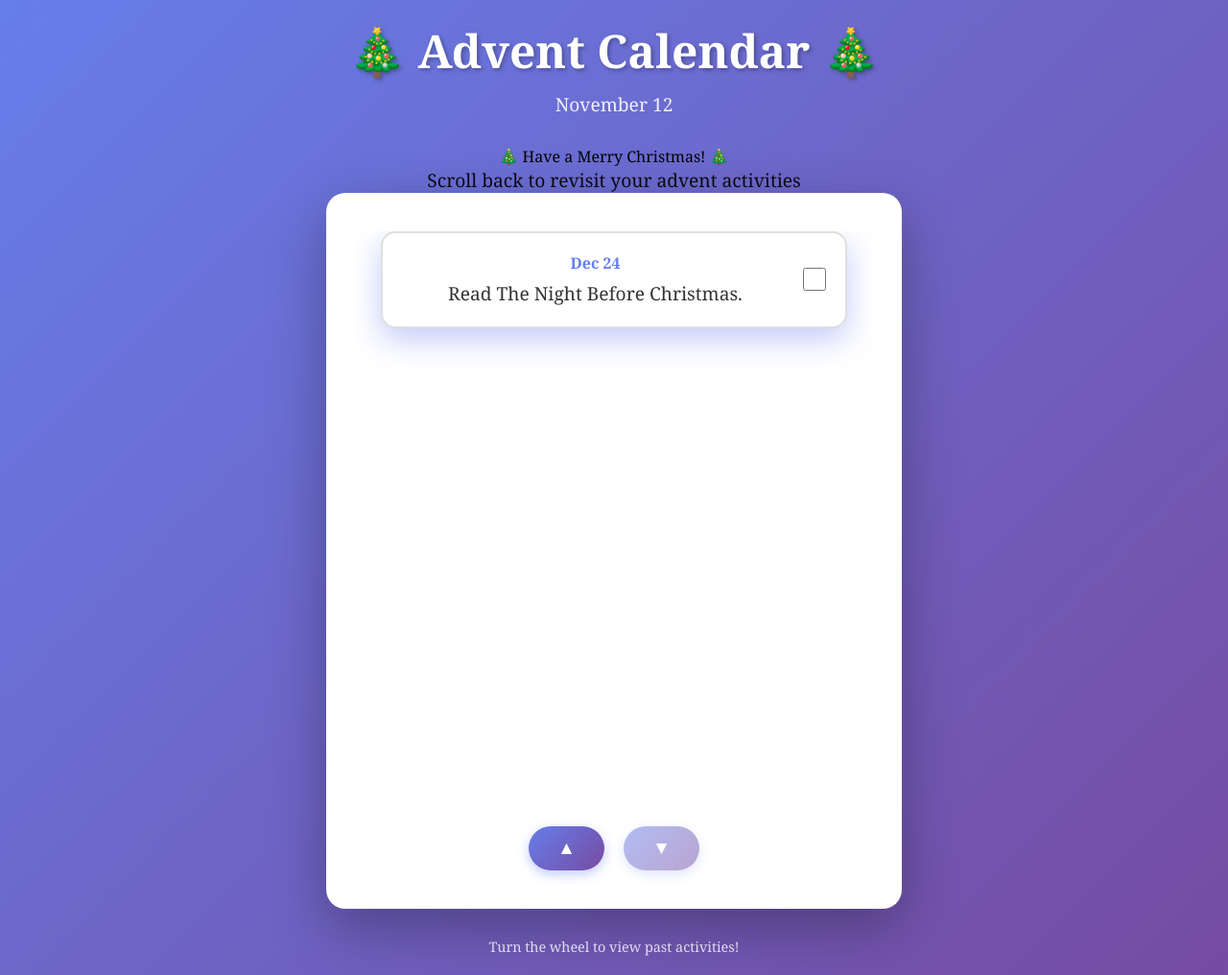
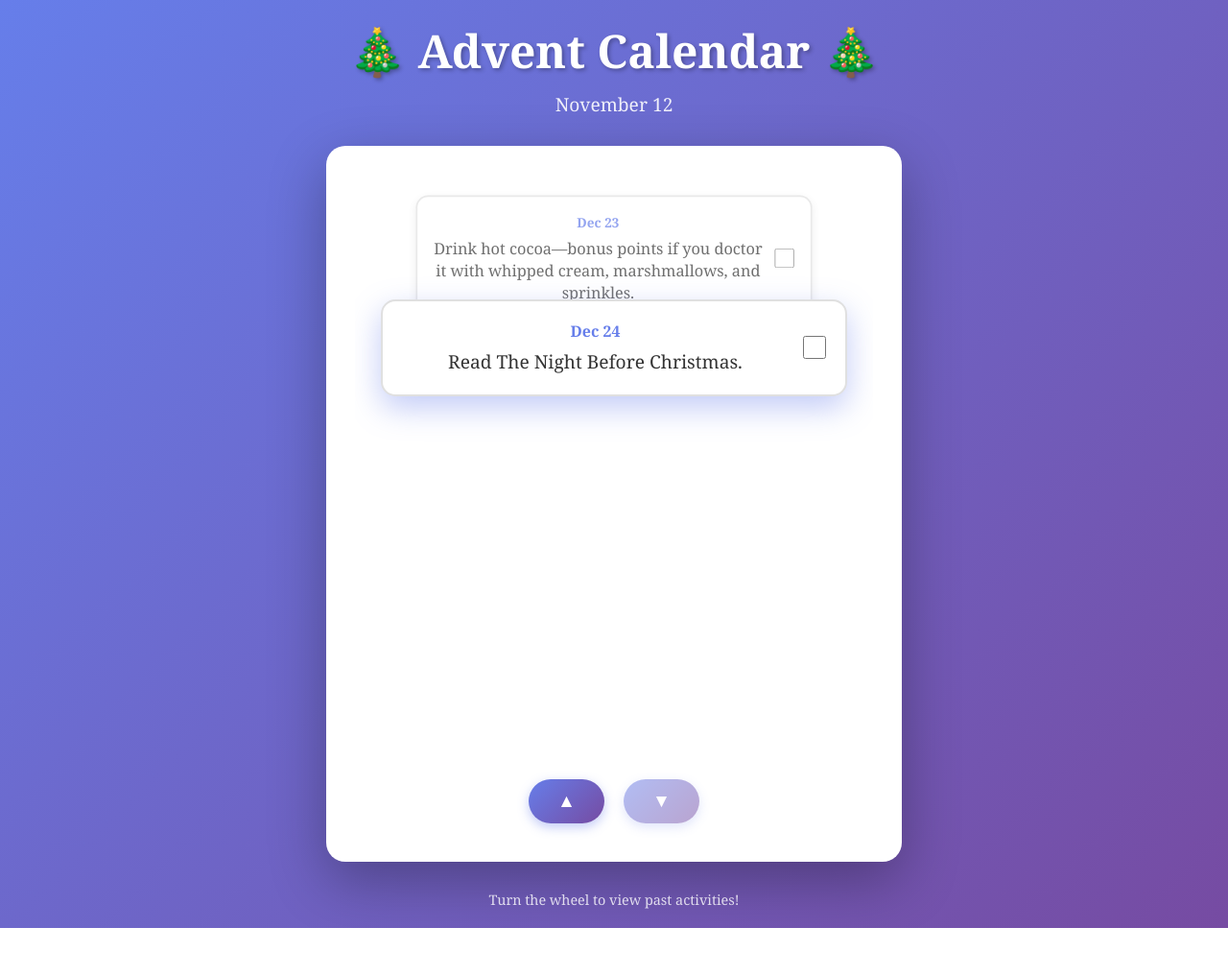
Before and after one commit to bdhamilton/advent, a Flask app: page / in a window 1280 px wide. Shown: the whole page at 96% size. After the commit the page ends 967 px from the top, so only its background shows below. Run offline with Flask 3, Linux system fonts and the light colour scheme; some libraries are stand-ins or nearby versions.

Commit message:
Peek previous activities

```diff
--- a/static/css/style.css
+++ b/static/css/style.css
@@ -154,6 +154,7 @@
 .wheel-container {
     background: white;
     border-radius: 20px;
+    margin-top:1em;
     padding: 40px 30px;
     box-shadow: 0 20px 60px rgba(0, 0, 0, 0.3);
     animation: slideIn 0.5s ease-out;
--- a/static/js/wheel.js
+++ b/static/js/wheel.js
@@ -89,7 +89,8 @@
 
         this.items.forEach((item, index) => {
             const offset = index - this.currentIndex;
-            const posY = centerY + (offset * this.itemHeight);
+            // Shift everything down by one item height to show previous item above
+            const posY = centerY + (offset * this.itemHeight) + this.itemHeight;
 
             // Calculate scale and opacity based on distance from center
             const distance = Math.abs(offset);
--- a/templates/index.html
+++ b/templates/index.html
@@ -20,10 +20,6 @@
                 <p class="early-message">🎅 Check back on {{ start_date.strftime('%B %d, %Y') }} to start your advent adventure! 🎅</p>
             </div>
             {% elif after_end %}
-            <div class="message-container">
-                <p class="merry-christmas">🎄 Have a Merry Christmas! 🎄</p>
-                <p class="subtitle">Scroll back to revisit your advent activities</p>
-            </div>
             <div class="wheel-container">
                 <div class="wheel-viewport">
                     <div class="wheel-items" id="wheel-items">
```
Also changed, not shown: app.py (line endings or trailing spaces).
